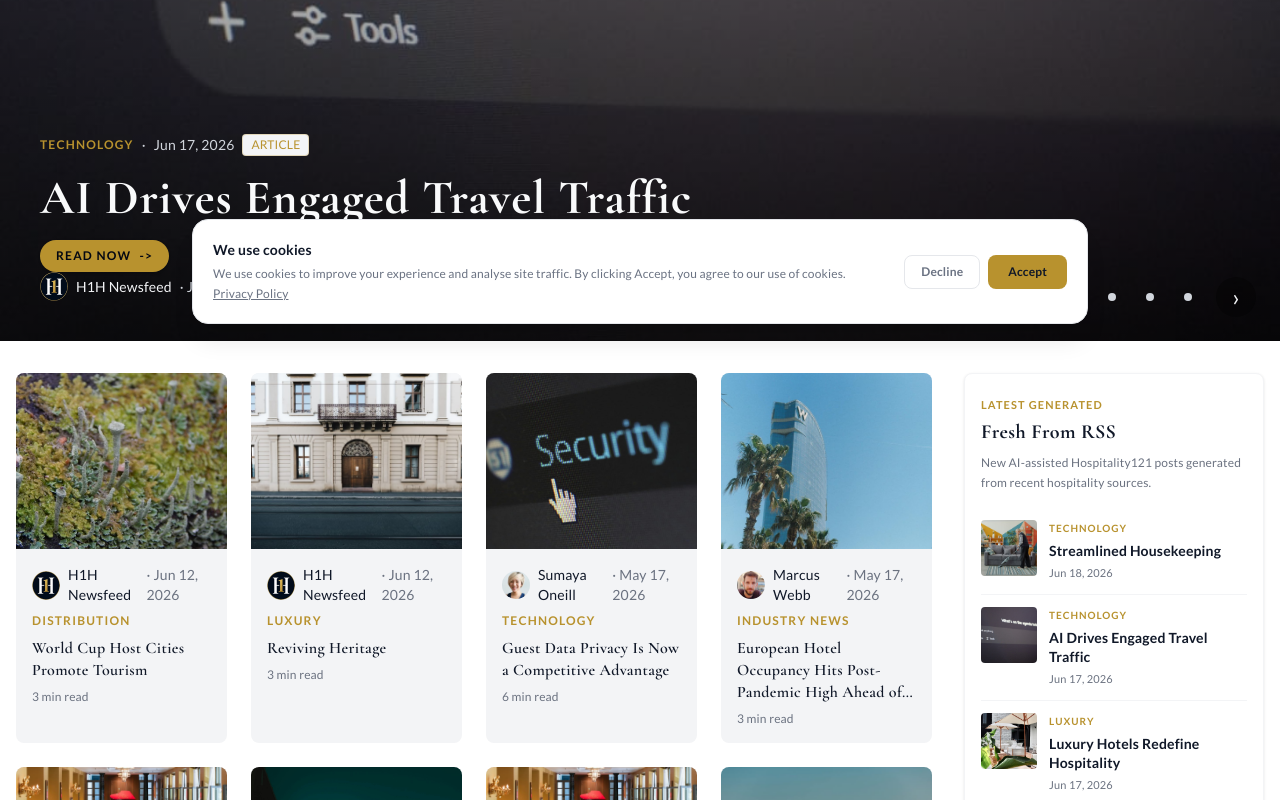
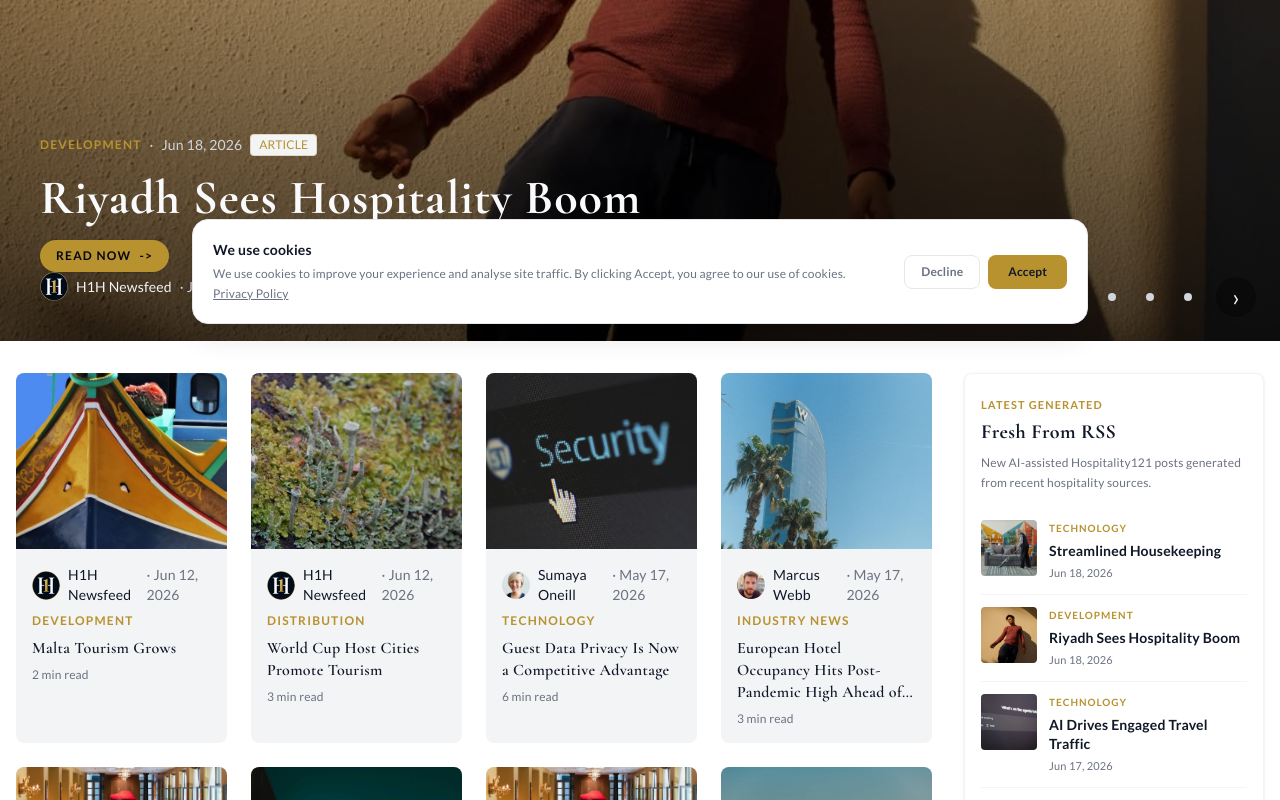
Before and after one commit to Aitibour/hospitality121, a Next.js app: page / in a window 1280 px wide. Shown: the part 460-1260 px from the top of the page. Built offline with nearby package versions, Linux system fonts and the light colour scheme; no server answers.

Commit message:
feat(news): auto-post riyadh-hospitality-growth

```diff
--- /dev/null
+++ b/content/news/riyadh-hospitality-growth.mdx
@@ -0,0 +1,35 @@
+---
+title: "Riyadh Sees Hospitality Boom"
+category: "DEVELOPMENT"
+author: "H1H Newsfeed"
+authorAvatar: "/images/Logo.png"
+date: "2026-06-18"
+readTime: "2 min read"
+image: "/images/content/auto-riyadh-hospitality-growth.jpg"
+featured: false
+type: "news"
+description: "Riyadh's hospitality sector is shifting towards integrated leisure and sustainability"
+source: "hospitalitynet.org"
+sourceUrl: "https://www.hospitalitynet.org/opinion/4133076/where-opportunity-meets-capital-the-new-architecture-of-hospitality-in-riyadh"
+---
+
+The hospitality landscape in Riyadh is undergoing a significant transformation, driven by a shift towards integrated leisure, MICE, and sustainability-led development. This new approach is expected to attract more visitors and investors to the city, creating a thriving hospitality ecosystem.
+
+   Industry partners are highlighting the potential for growth in Riyadh's hospitality sector, with a focus on creating unique and immersive experiences for guests. This includes the development of luxury hotels, resorts, and entertainment venues that cater to a diverse range of tastes and preferences.
+
+   The emphasis on sustainability is also a key factor in Riyadh's hospitality development, with many new projects incorporating eco-friendly design and operations. This not only reduces the environmental impact of hospitality developments but also appeals to the growing number of travelers who prioritize sustainability when choosing their destinations.
+
+   The MICE sector is another area of focus, with Riyadh aiming to become a leading destination for conferences, meetings, and events. This will involve the development of state-of-the-art venues and facilities, as well as a range of supporting infrastructure and services.
+
+   The growth of Riyadh's hospitality sector is expected to have a positive impact on the local economy, creating new job opportunities and stimulating economic growth. It will also help to promote the city as a vibrant and attractive destination, both for business and leisure travelers.
+
+   As the hospitality sector in Riyadh continues to evolve, it is likely that we will see a range of new and innovative developments, from luxury hotels and resorts to cutting-edge entertainment venues and sustainable tourism initiatives.
+
+   Overall, the future of hospitality in Riyadh looks bright, with a unique blend of traditional Arabian hospitality and modern, sustainable development set to attract visitors from around the world.
+
+## Related Hospitality121 Coverage
+
+- [Hospitality121 Core Hub](https://hospitality121.com)
+- [Hospitality News](https://hospitality121.com/news)
+- [Hospitality AI](https://hospitality121.com/technology/ai)
+- [Smart Hotels in Saudi Arabia](https://hospitality121.com/geo/smart-hotels-saudi-arabia)
--- a/scripts/seen-articles.json
+++ b/scripts/seen-articles.json
@@ -111,5 +111,7 @@
   "https://corporate.wyndhamhotels.com/news-releases/wyndham-and-barclays-launch-updated-credit-card-suite-introduce-new-premier-card-with-complimentary-insider-membership-and-no-points-expiration/",
   "https://www.hospitalitynet.org/podcast/4133038/recast-how-swiss-deluxe-hotels-redefines-luxury-hospitality-with-tech",
   "https://skift.com/2026/06/17/adobe-data-ai-travel-traffic-airlines-hotels-car/",
-  "https://www.hospitalitynet.org/news/4133059/shiji-unifies-housekeeping-workflows-with-tasks-per-room-in-daylight-pms-mobile-app"
+  "https://www.hospitalitynet.org/news/4133059/shiji-unifies-housekeeping-workflows-with-tasks-per-room-in-daylight-pms-mobile-app",
+  "https://skift.com/2026/06/18/airbnb-moves-into-fintech-with-a-hopper-like-cancel-for-any-reason-feature/",
+  "https://www.hospitalitynet.org/opinion/4133076/where-opportunity-meets-capital-the-new-architecture-of-hospitality-in-riyadh"
 ]
```
Also changed, not shown: public/images/content/auto-riyadh-hospitality-growth.jpg (added).
